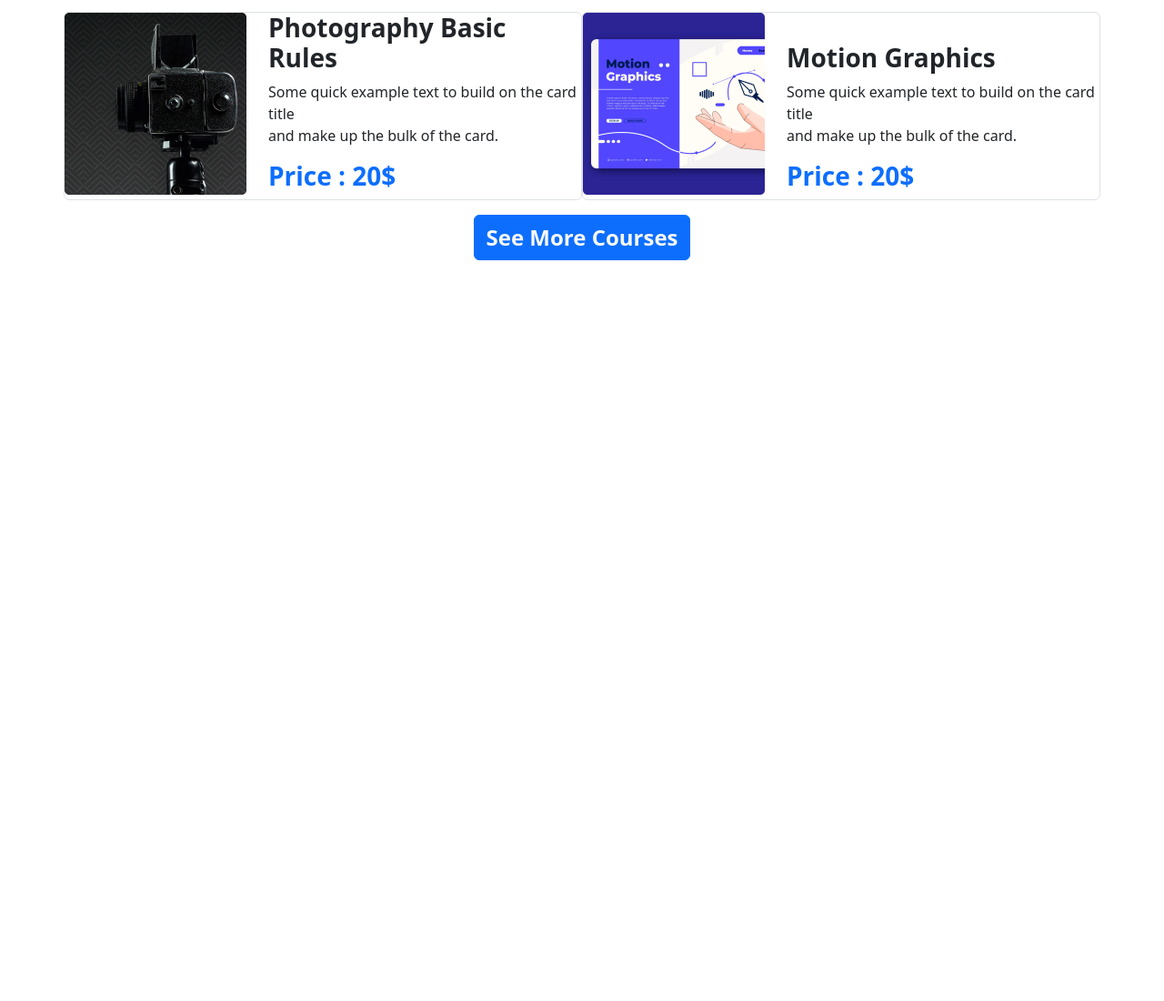
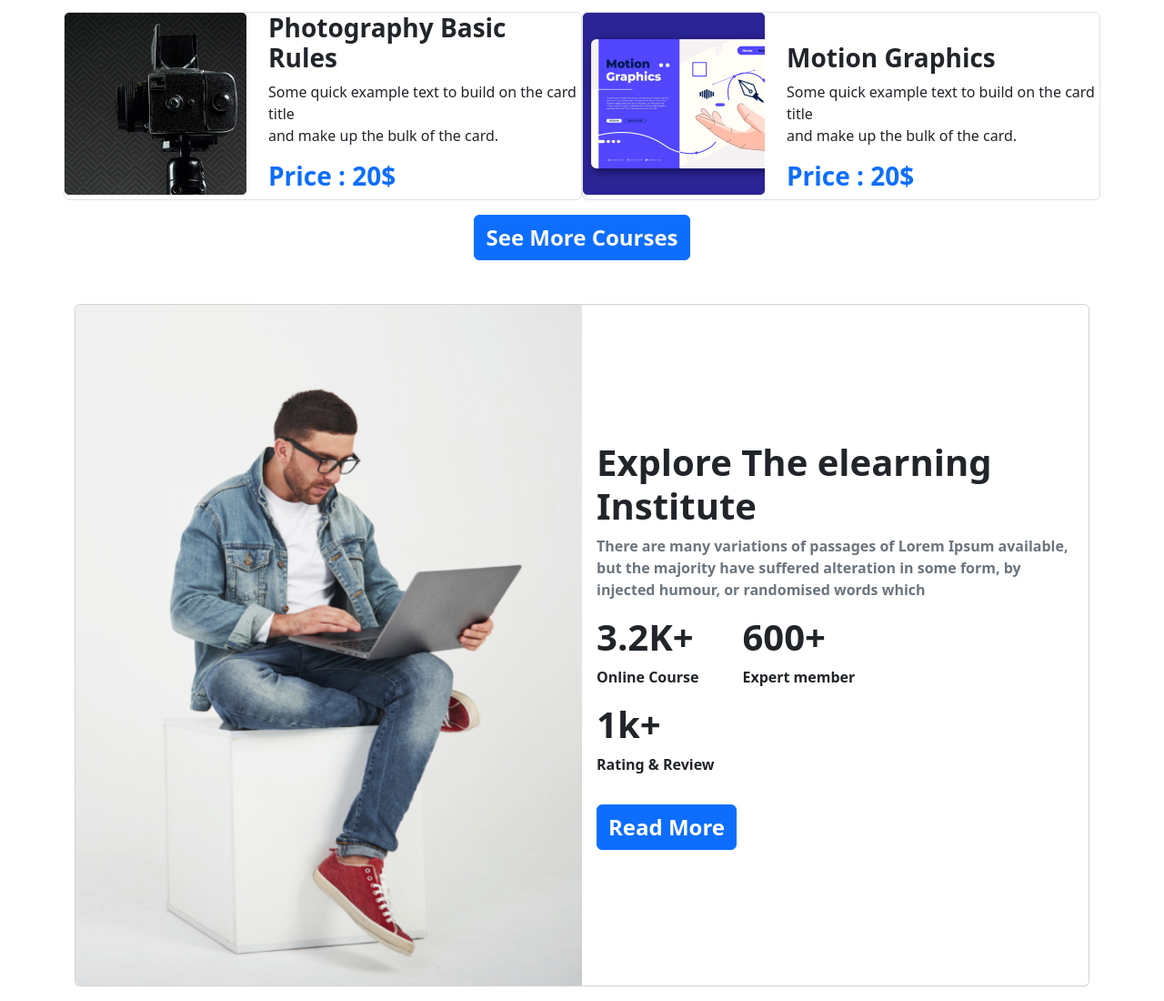
Before and after one commit to nadim-sheikh/Assignment-3, a plain HTML site: page index.html in a window 1280 px wide. Shown: the part 1385-2485 px from the top of the page at 91% size. Before the commit the page ends 1671 px from the top, so only its background shows below. Drawn offline with nearby package versions, Linux system fonts and the light colour scheme.

Commit message:
Extra Elements added

```diff
--- a/index.html
+++ b/index.html
@@ -163,15 +163,51 @@
               </div>
             </div>
           </div>
-          <div class="text-center"><a class="btn btn-primary text-light fw-bold fs-4" href="#" role="button">See More Courses</a></div>
+          <div class="text-center mb-5"><a class="btn btn-primary text-light fw-bold fs-4" href="#" role="button">See More Courses</a></div>
         </section>
         <!--------Courses End------->
         <!----Extra Elements-------->
-        <Section>
-          <div class="row">
-
+        <section class="container">
+          <div class="card mb-3">
+            <div class="row g-0">
+              <div class="col-md-6">
+                <img src="images/Extra Elements/working.png" class="img-fluid rounded-start" alt="...">
+              </div>
+              <div class="col-md-6 m-auto">
+                <div class="card-body ">
+                  <div>
+                    <h1 class="fw-bold">Explore The elearning
+                      <br>Institute</h1>
+                      <p  class="fw-bold text-muted">There are many variations of passages of Lorem Ipsum available, but the majority have suffered alteration in some form, by injected humour, or
+                        randomised words which <span class="d-md-none"> don't look even slightly believable. If you are going
+                        to use a passage of Lorem Ipsum, you need to be sure. <br>
+                          Anything embarrassing hidden in the middle of text. All the Lorem Ipsum
+                          generators on the Internet tend to repeat predefined.</span></p>
+                  </div>
+                  <div class="d-flex">
+                    <div>
+                      <h1 class="fw-bold me-5">3.2K+</h1>
+                      <p class="fw-bold me-5">Online Course</p>
+                    </div>
+                    <div>
+                      <h1 class="fw-bold me-5">600+</h1>
+                      <p class="fw-bold me-5">Expert member</p>
+                    </div>
+                    <div>
+                      <h1 class="fw-bold d-md-none me-5">1k+</h1>
+                      <p class="fw-bold d-md-none me-5">Rating & Review</p>
+                    </div>
+                  </div>
+                  <div>
+                    <h1 class="fw-bold me-5 d-none d-md-block">1k+</h1>
+                    <p class="fw-bold me-5">Rating & Review</p>
+                  </div>
+                  <a class="btn btn-primary fw-bold fs-4 mt-3" href="#" role="button">Read More</a>
+                </div>
+              </div>
+            </div>
           </div>
-        </Section>
+        </section>
     </main>
 
 
```
